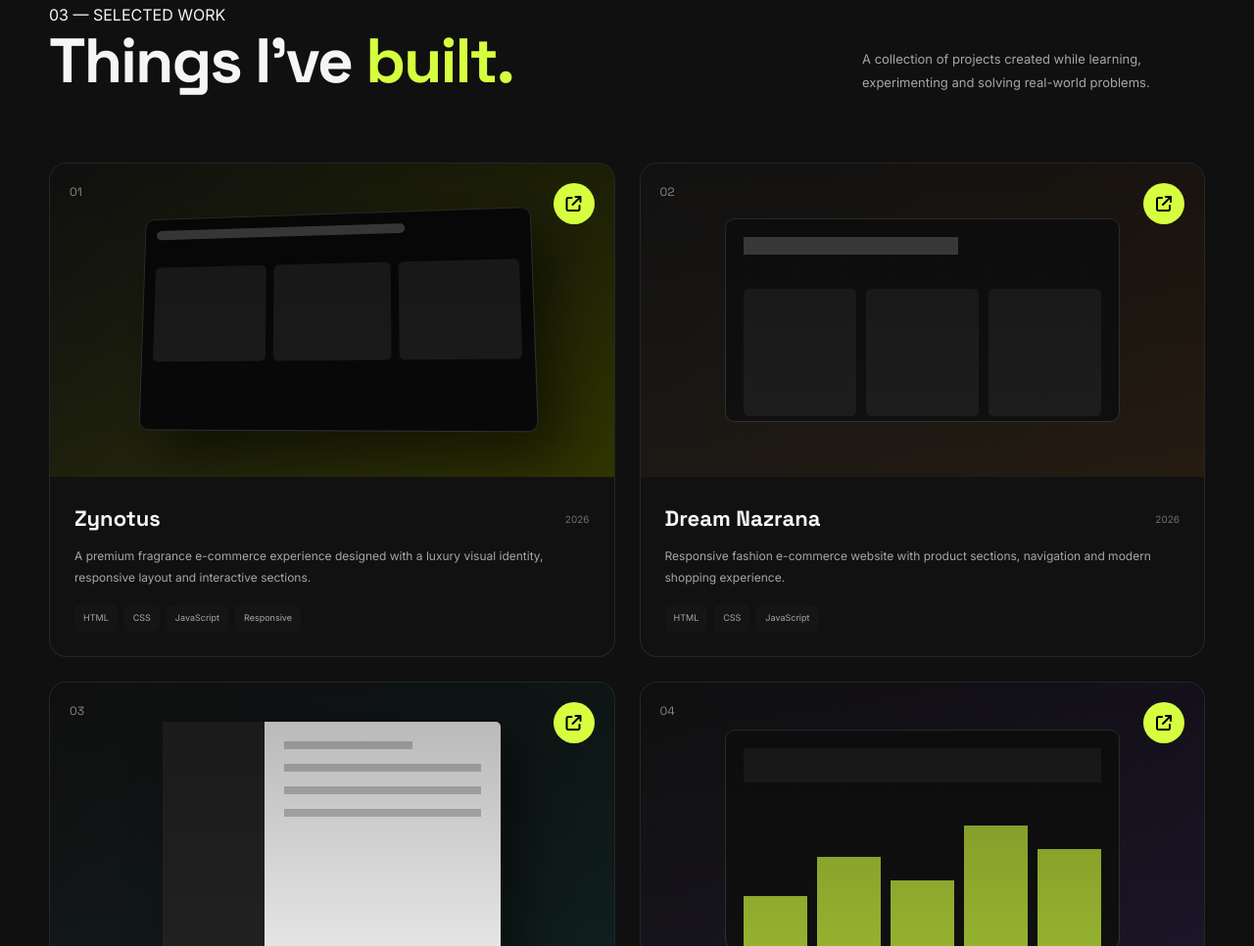
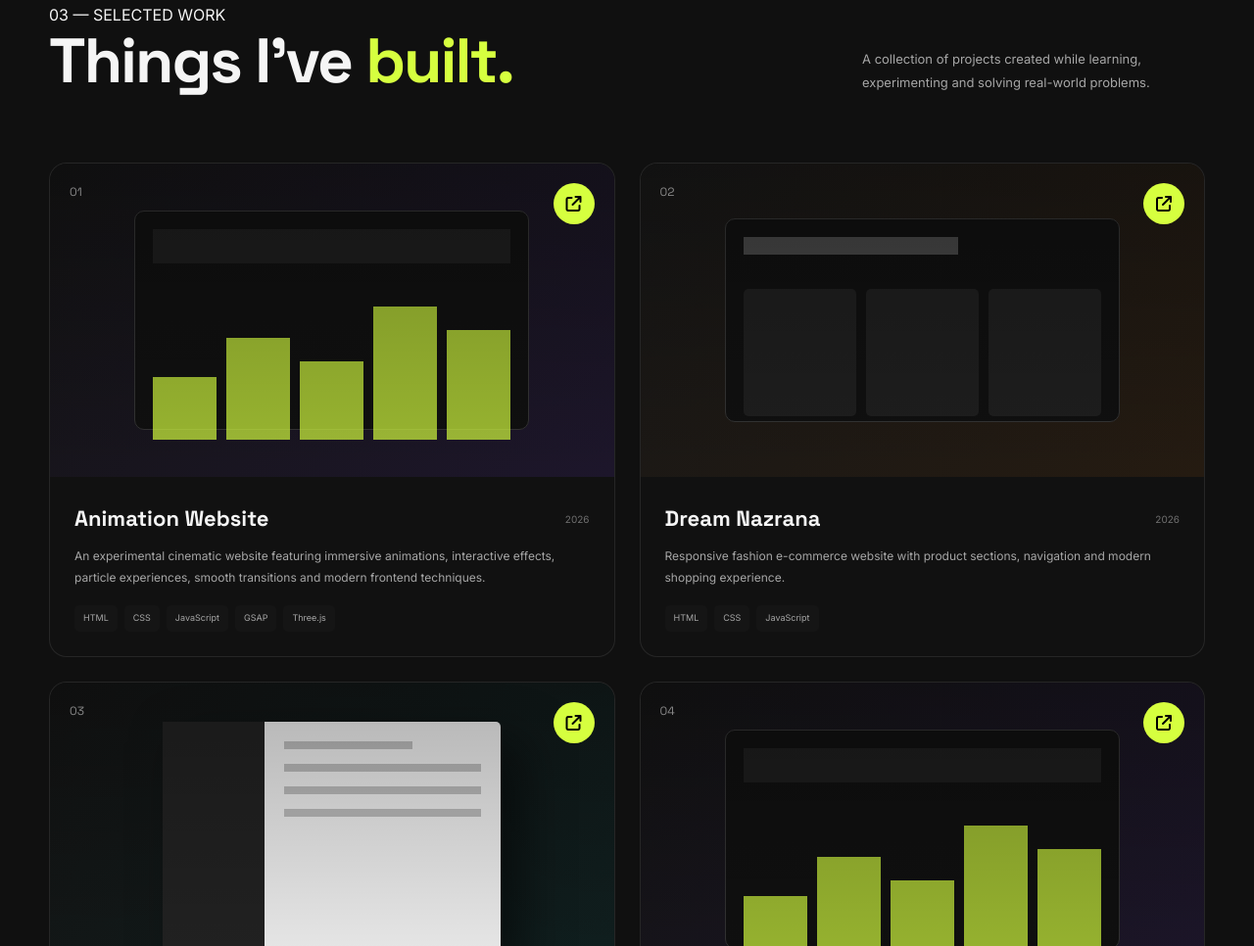
Before and after one commit to manas0729/anas-portfolio, a plain HTML site: page index.html in a window 1280 px wide. Shown: the part 2760-3726 px from the top of the page at 98% size. Drawn offline with Linux system fonts and the light colour scheme.

Commit message:
Update index

```diff
--- a/index.html
+++ b/index.html
@@ -555,58 +555,82 @@
                 <div class="projects-grid">
 
 
-                    <!-- Project 1 -->
+                    <!-- project 0 -->
 
-                    <article class="project-card featured-project">
+                    <!-- — Animation Website -->
 
-                        <div class="project-image project-one">
+<article class="project-card">
+
+    <div class="project-image project-four">
 
         <div class="project-overlay">
 
             <span>01</span>
 
-                                <a href="#" class="project-link">
+            <a
+                href="https://anas-immersive.netlify.app/"
+                target="_blank"
+                rel="noopener noreferrer"
+                class="project-link"
+                aria-label="Open Animation Website"
+            >
                 <i class="fa-solid fa-arrow-up-right-from-square"></i>
             </a>
 
         </div>
 
-                            <div class="mockup">
-                                <div class="mockup-nav"></div>
 
-                                <div class="mockup-content">
-                                    <div></div>
-                                    <div></div>
-                                    <div></div>
-                                </div>
+        <div class="dashboard-mockup">
+
+            <div class="dashboard-top"></div>
+
+            <div class="chart">
+                <span></span>
+                <span></span>
+                <span></span>
+                <span></span>
+                <span></span>
             </div>
 
         </div>
 
+    </div>
+
+
     <div class="project-info">
 
         <div class="project-title">
-                                <h3>Zynotus</h3>
+
+            <h3>Animation Website</h3>
 
             <span>2026</span>
+
         </div>
 
+
         <p>
-                                A premium fragrance e-commerce experience
-                                designed with a luxury visual identity,
-                                responsive layout and interactive sections.
+            An experimental cinematic website featuring
+            immersive animations, interactive effects,
+            particle experiences, smooth transitions
+            and modern frontend techniques.
         </p>
 
+
         <div class="tags">
+
             <span>HTML</span>
             <span>CSS</span>
             <span>JavaScript</span>
-                                <span>Responsive</span>
+            <span>GSAP</span>
+            <span>Three.js</span>
+
         </div>
 
     </div>
 
 </article>
+
+
 
 
                     <!-- Project 2 -->
```
Lines whose indentation alone changed are shown as unchanged.
